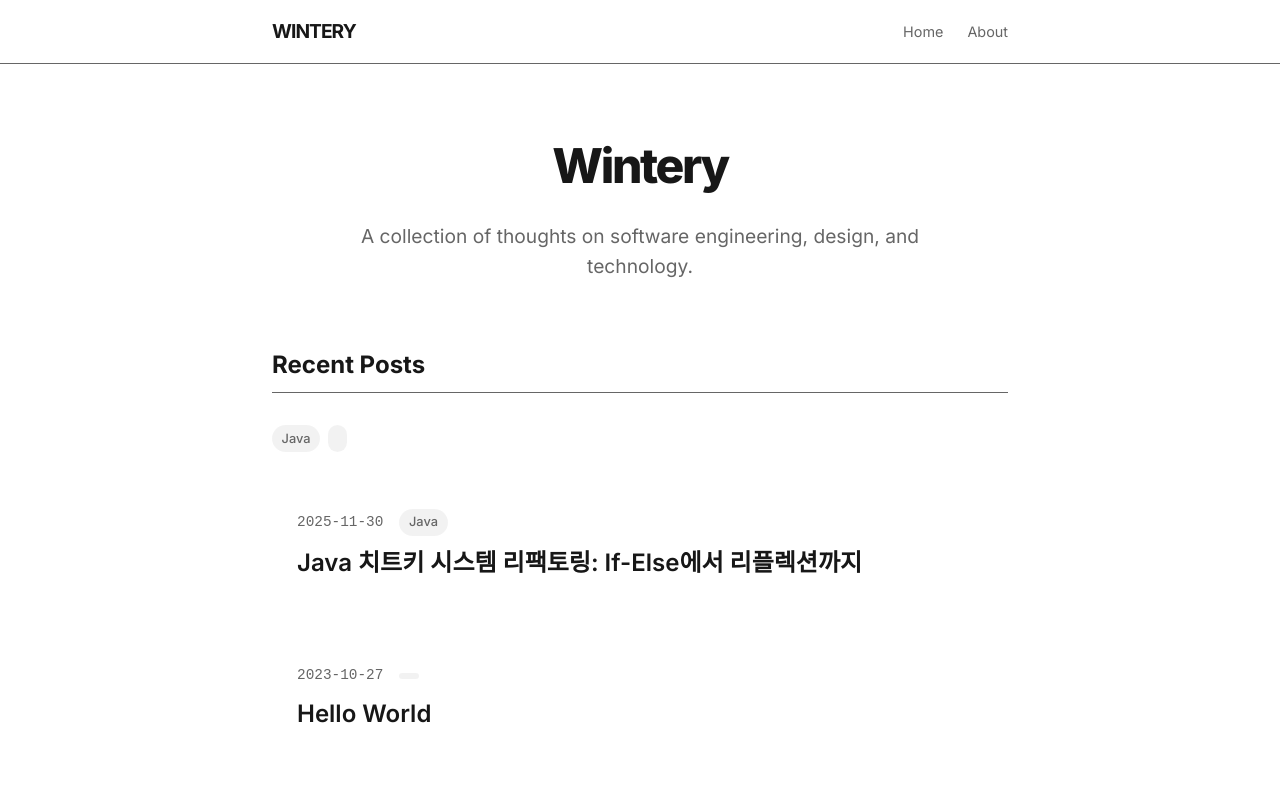
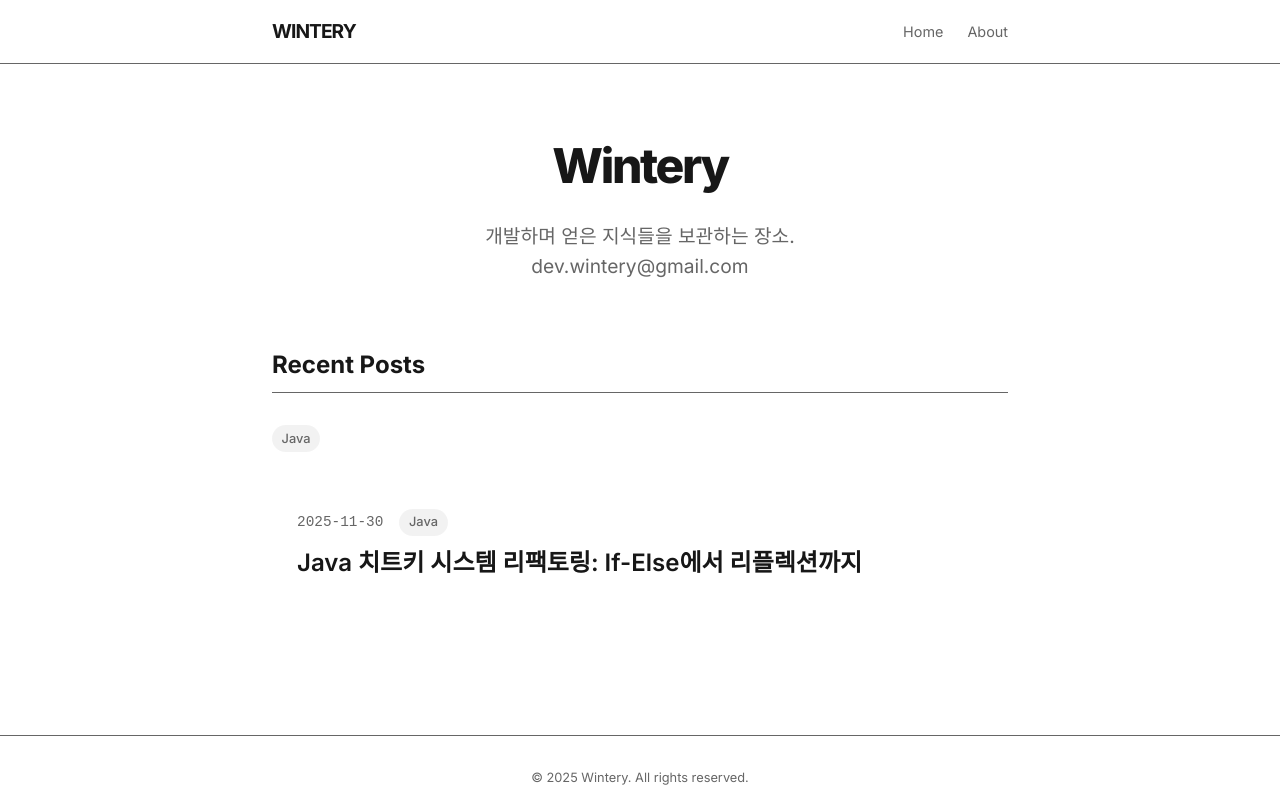
Before and after one commit to DevWintery/Wintery, a Next.js app: page / in a window 1280 px wide. Shown: the top 800 px of the page. Built offline with nearby package versions, Linux system fonts and the light colour scheme.

Commit message:
delete dummy pages

```diff
--- a/posts/hello-world.md
+++ /dev/null
@@ -1,15 +0,0 @@
----
-title: "Hello World"
-date: "2023-10-27"
-category: ""
----
-
-# Hello World
-
-This is my first blog post. I am building a premium technical blog using Next.js and Vanilla CSS.
-
-## Features
-
-- **Performance**: Static generation for fast load times.
-- **Design**: Minimalist and premium.
-- **Content**: Markdown based.
--- a/src/app/page.tsx
+++ b/src/app/page.tsx
@@ -9,7 +9,8 @@ export default function Home() {
         <main className="main-container">
             <section className="hero">
                 <h1>Wintery</h1>
-                <p>A collection of thoughts on software engineering, design, and technology.</p>
+                <p>개발하며 얻은 지식들을 보관하는 장소.</p>
+                <p>dev.wintery@gmail.com</p>
             </section>
 
             <section className="posts-list">
```
